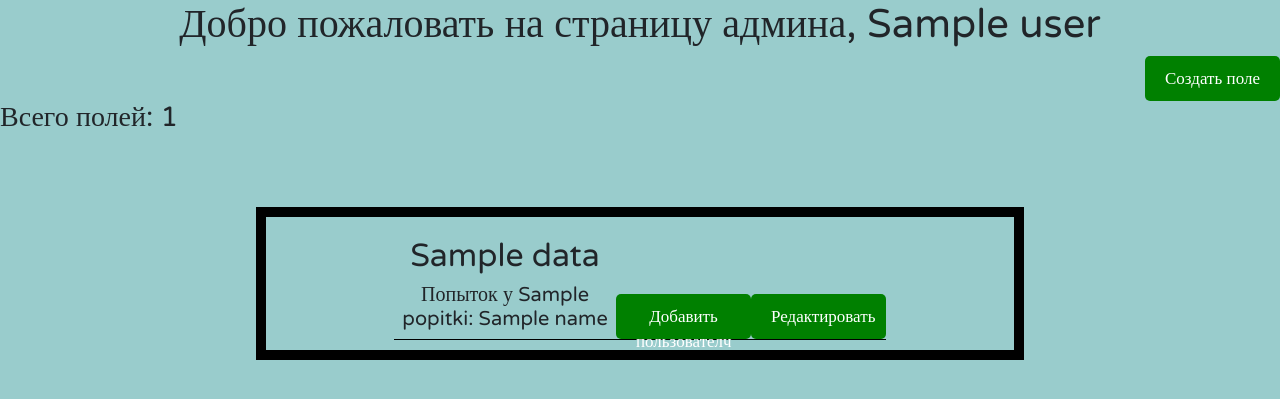
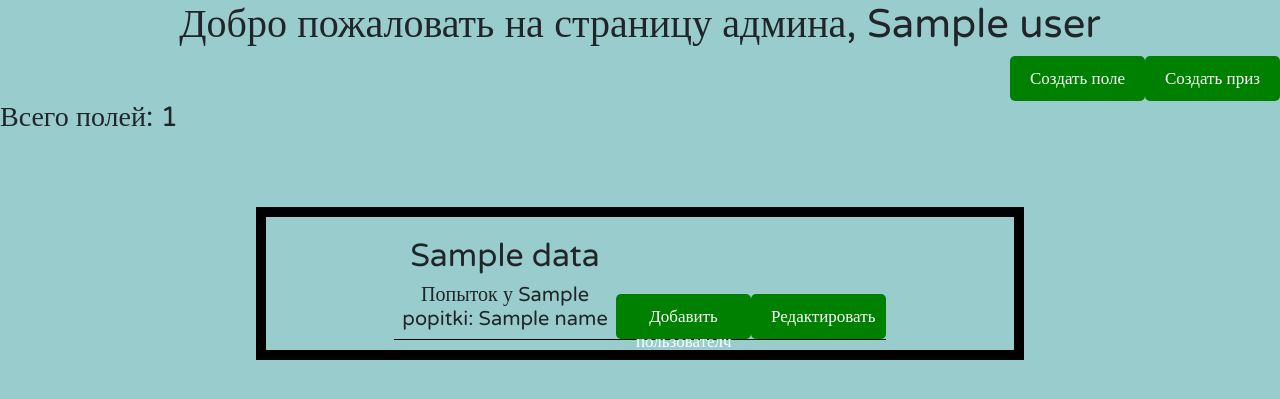
Before and after one commit to JLirik/sEA_battLe, a Flask app: template Новая папка/templates/admin_main.html in a window 1280 px wide. Shown: the top 399 px of the page. Run offline with Flask 3, Linux system fonts and the light colour scheme; the template is opened without the code that fills it: most values are stand-ins (such as "Sample title", 1, 10 or a date in 2020); some libraries are stand-ins or nearby versions.

Commit message:
Update admin_main.html

```diff
--- a/Новая папка/templates/admin_main.html
+++ b/Новая папка/templates/admin_main.html
@@ -15,6 +15,10 @@
         <form action="/admin/create_field" method="get">
             <input type="hidden" name="login" id="log" value="{{ login }}" />
             <button class="button1" style="width:135px;height:45px;cursor:pointer">Создать поле</button>
+        </form>
+        <form action="/admin/prize_corner" method="get">
+            <input type="hidden" name="login" id="log" value="{{ login }}" />
+            <button class="button1" style="width:135px;height:45px;cursor:pointer">Создать приз</button>
         </form>
     </div>
     <div class="center-n">
```
